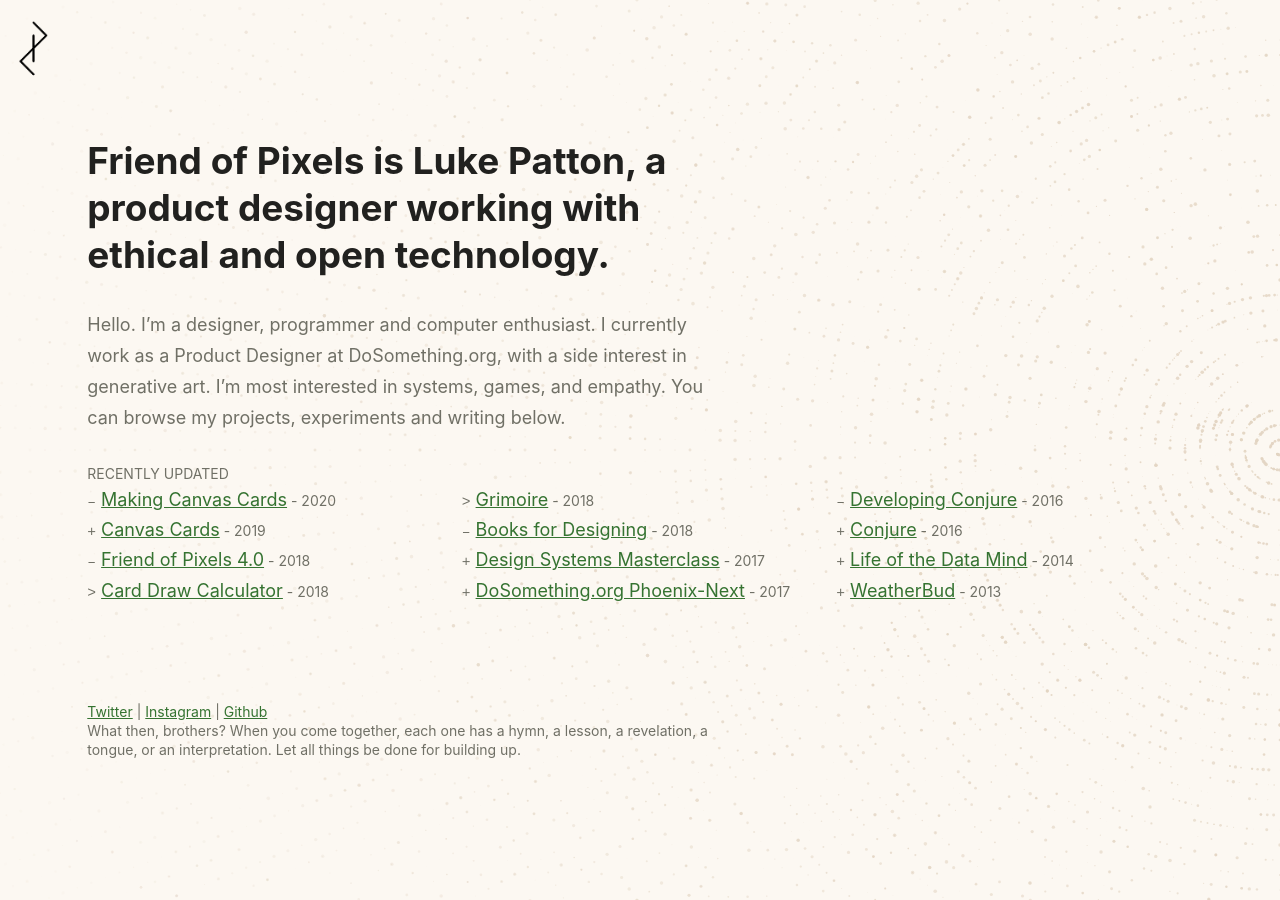
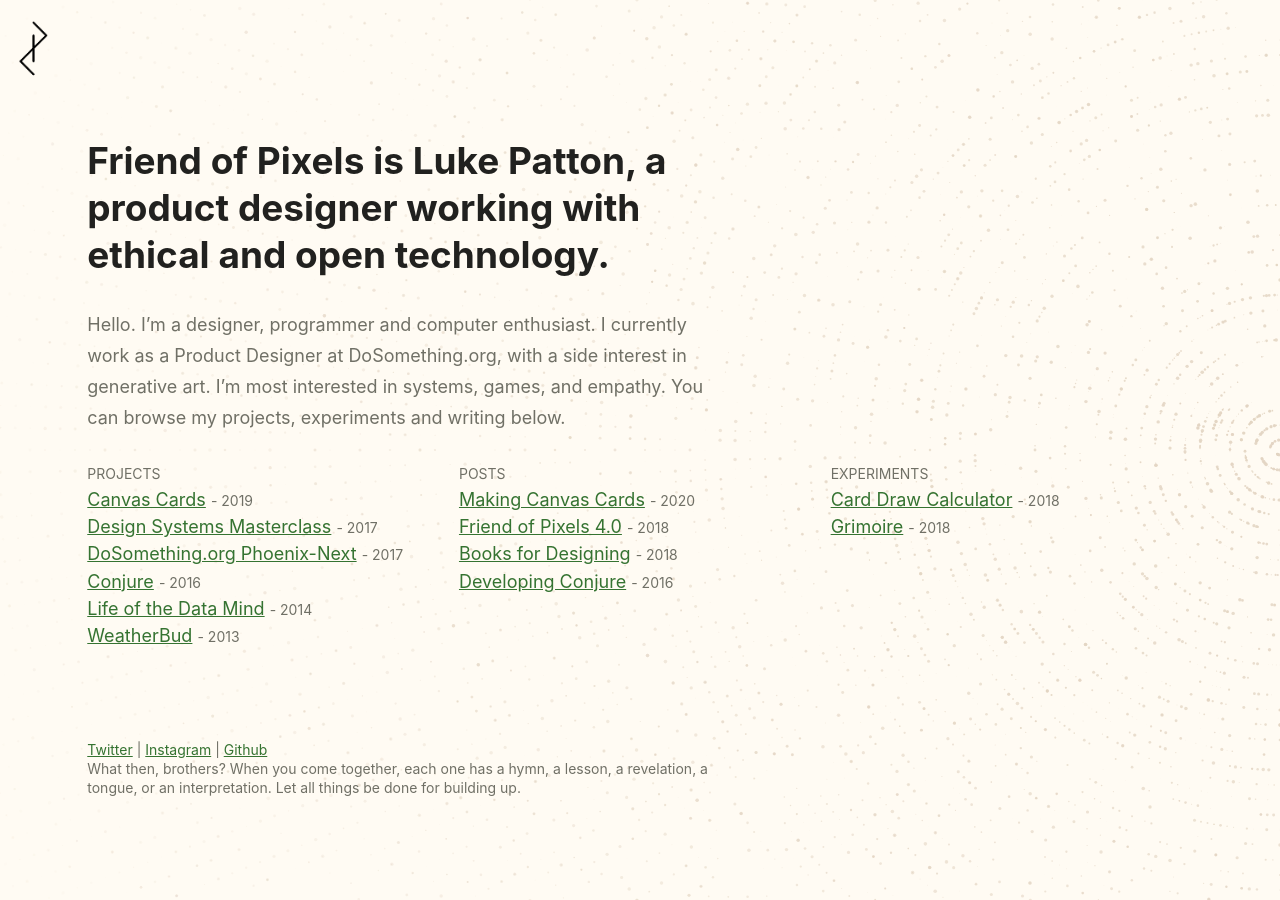
Before and after one commit to lkpttn/lkpttn.github.io, a Jekyll site: the page built from index.md, in a window 1280 px wide. Built offline with Jekyll 4.4.1, drawn with Linux system fonts in a browser that asks for light colours.

Commit message:
Update list style and bg color again

```diff
--- a/_layouts/home.html
+++ b/_layouts/home.html
@@ -6,7 +6,10 @@
 
   <body>
     <div class="header">
-      <canvas class="header-canvas"> <p>Luv circles and lines</p> </canvas> {%
+      <canvas class="header-canvas">
+        <p>Luv circles and lines</p>
+      </canvas>
+      {%
       include navigation.html %}
     </div>
 
@@ -16,24 +19,40 @@
         {{ content }}
       </div>
 
-      <div class="list">
+      <!-- <div class="list">
         <h5 class="font-small metadata">Recently updated</h5>
         <ul class="list-columns">
           {% for post in site.posts limit:20 %}
-          <li class="{{ post.category }}">
-            <a href="{{ post.url }}">{{ post.title }}</a
-            ><span class="font-small metadata">
-              - {{ post.date | date: "%Y" }}</span
-            >
-          </li>
+            <li class="{{ post.category }}">
+              <a href="{{ post.url }}">{{ post.title }}</a>
+              <span class="font-small metadata">
+                -
+                {{ post.date | date: "%Y" }}</span>
+            </li>
           {% endfor %}
         </ul>
-        <!-- <span>See all pages</span> -->
-      </div>
+      </div> -->
+
+      {% for category in site.categories %}
+        <div class="column {{category[0]}}">
+          <h5 class="font-small metadata">{{ category[0] }}</h5>
+          <ul class="list-columns">
+            {% for post in category[1] %}
+              <li>
+                <a href="{{ post.url }}">{{ post.title }}</a>
+                <span class="font-small metadata">
+                  -
+                  {{ post.date | date: "%Y" }}</span>
+              </li>
+            {% endfor %}
+          </ul>
+        </div>
+      {% endfor %}
+
     </div>
 
     {% include footer.html %}
 
-    <script type="text/javascript" src="/assets/canvas.js"></script>
+    <script src="/assets/canvas.js" type="text/javascript"></script>
   </body>
 </html>
--- a/assets/canvas.js
+++ b/assets/canvas.js
@@ -11,7 +11,7 @@ var radius = -100;
 var alpha = 1.0;
 var numCircle = 100;
 
-context.fillStyle = '#fcf8f2';
+context.fillStyle = '#fffbf3';
 context.fillRect(0, 0, width, height);
 
 for (let i = 0; i < numCircle; i++) {
--- a/assets/style.css
+++ b/assets/style.css
@@ -3,7 +3,7 @@ html {
 }
 
 body {
-  background: #fcf8f2;
+  background: #fffbf3;
   font-family: -apple-system, BlinkMacSystemFont, 'Segoe UI', Roboto, Oxygen,
     Ubuntu, Cantarell, 'Open Sans', 'Helvetica Neue', sans-serif;
   font-weight: 400;
@@ -70,7 +70,7 @@ h4 {
 
 h5 {
   margin-bottom: 5px;
-  color: #000;
+  color: #707066;
   text-transform: uppercase;
 }
 
@@ -91,7 +91,7 @@ small,
 
 /* Basics */
 ul {
-  list-style: disc inside;
+  list-style: none;
 }
 
 li {
@@ -100,6 +100,7 @@ li {
 
 hr {
   color: #707066;
+  border-color: #707066;
   margin: 0 0 31px 0;
 }
 
@@ -206,27 +207,22 @@ pre > code {
   grid-column: content-start / content-end;
 }
 
+.column {
+  grid-row-start: 2;
+  grid-column: span 4;
+}
+
+.projects {
+  grid-column: 2 / span 4;
+}
+
 .list {
   grid-row-start: 2;
   grid-column: content-start / content-end;
 }
 
 .list-columns {
-  column-count: 1;
-  column-gap: 1em;
   list-style: none;
-}
-
-@media (min-width: 500px) {
-  .list-columns {
-    column-count: 2;
-  }
-}
-
-@media (min-width: 900px) {
-  .list-columns {
-    column-count: 3;
-  }
 }
 
 .list-columns .projects::before {
```
